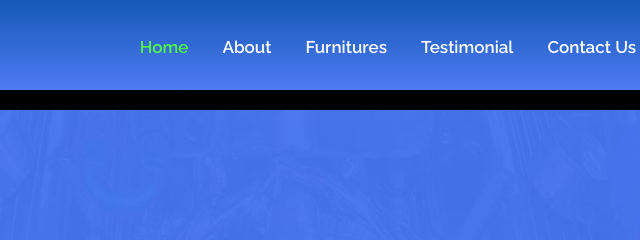
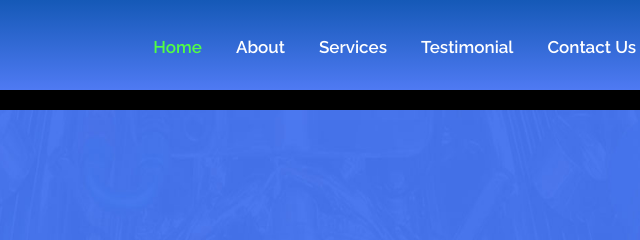
Before and after one commit to siddharthaborah/DASTEQs-Portfolio, a plain HTML site: page index.html in a window 1280 px wide. Shown: the top 240 px of the page, 322-962 px from the left. Drawn offline with nearby package versions, Linux system fonts and the light colour scheme.

Commit message:
Added services page

```diff
--- a/index.html
+++ b/index.html
@@ -65,7 +65,7 @@
                                  <a class="nav-link" href="about.html">About</a>
                               </li>
                               <li class="nav-item">
-                                 <a class="nav-link" href="furnitures.html">Furnitures</a>
+                                 <a class="nav-link" href="furnitures.html">Services</a>
                               </li>
                               <li class="nav-item">
                                  <a class="nav-link" href="testimonial.html">Testimonial</a>
```
Also changed, not shown: services.html (renamed from furnitures.html).
